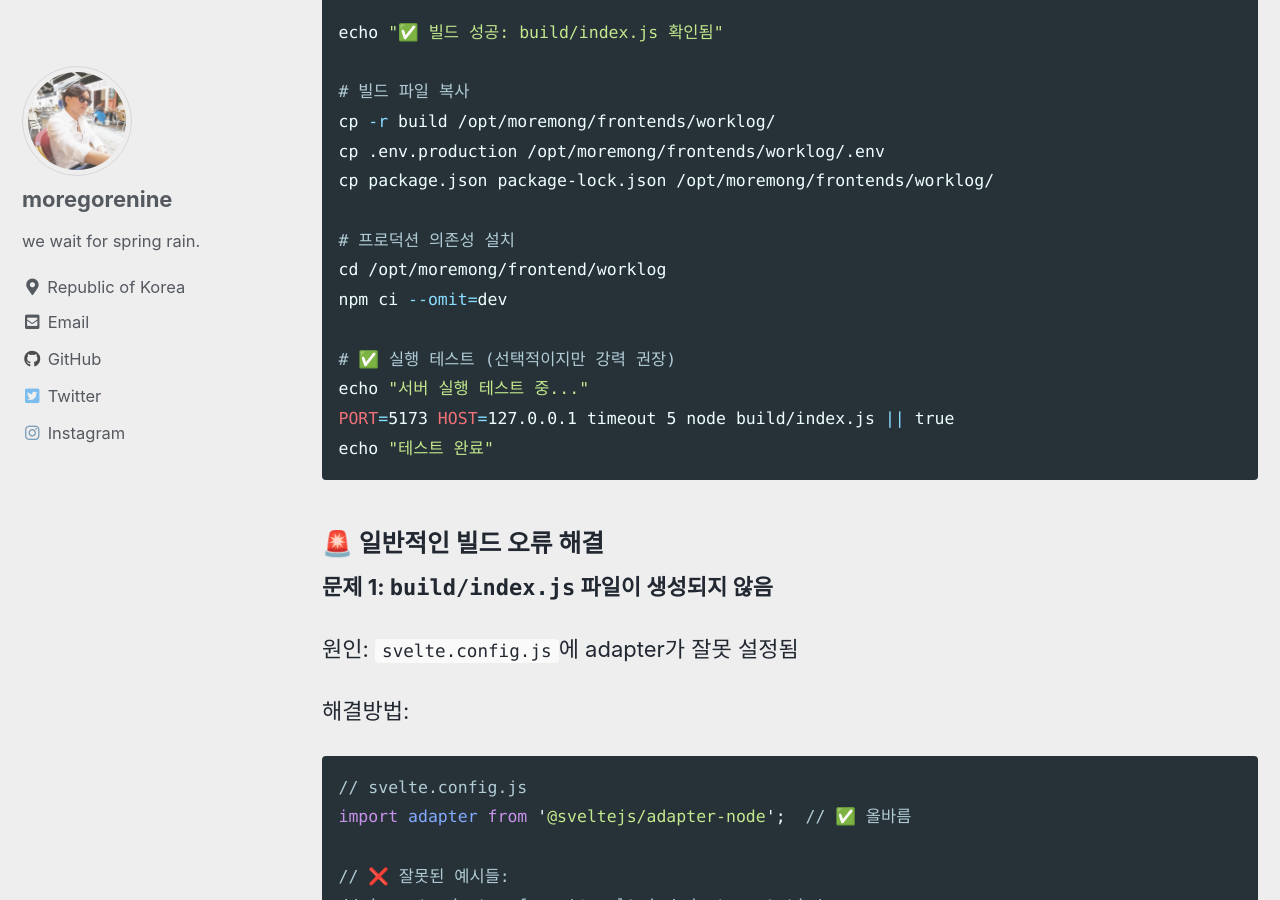
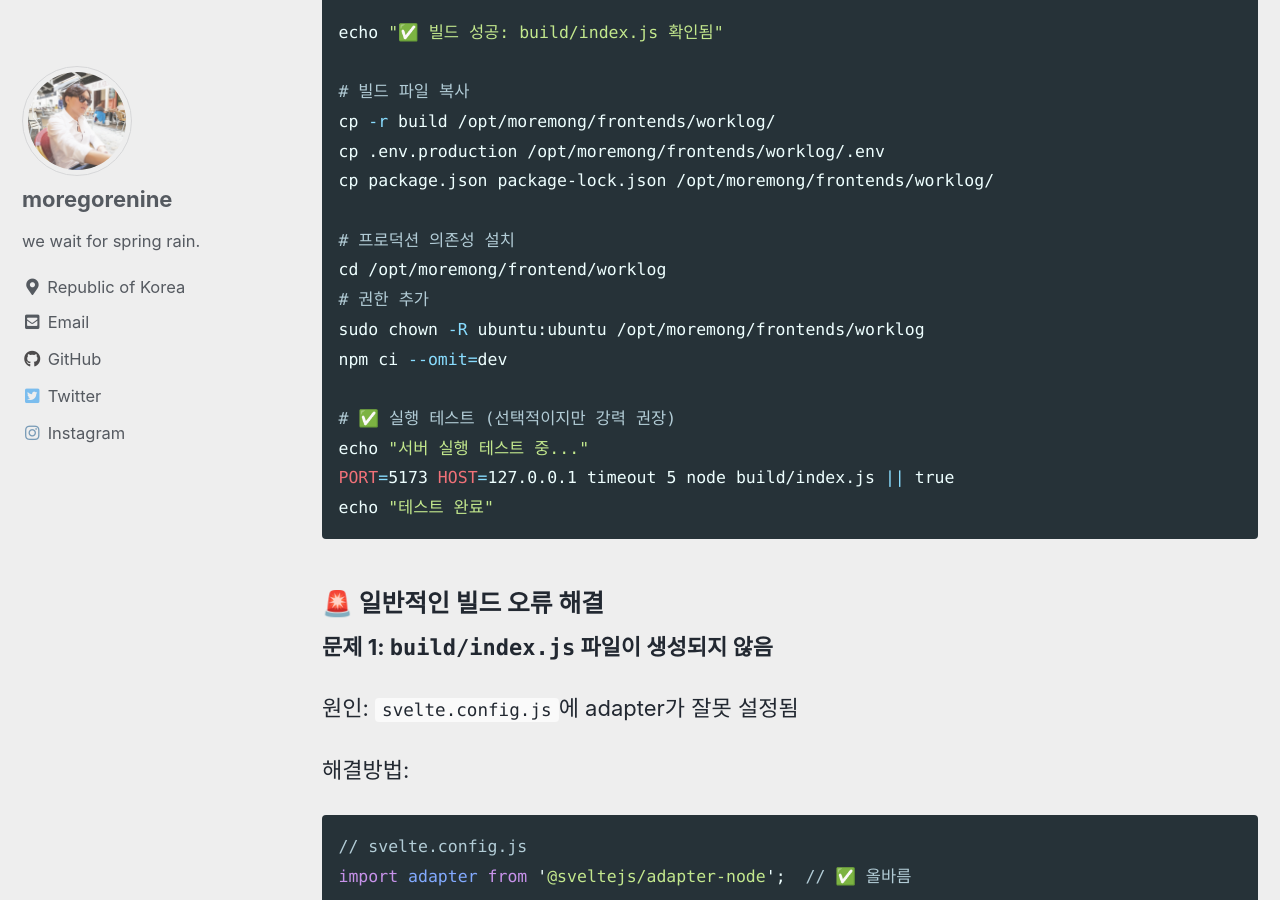
Before and after one commit to moregorenine/moregorenine.github.io, a Jekyll site: the page built from _posts/dev/2025-11-16-ubuntu-deployment-guide-claude.md, in a window 1280 px wide and 900 px high, scrolled down 24292 px. Built offline with Jekyll 4.4.1, drawn with Linux system fonts in a browser that asks for light colours; cached includes are drawn as plain includes; comment, search, counter and statistics services are not loaded.

Commit message:
Add ownership change for worklog directory
Added ownership change command for the worklog directory.

```diff
--- a/_posts/dev/2025-11-16-ubuntu-deployment-guide-claude.md
+++ b/_posts/dev/2025-11-16-ubuntu-deployment-guide-claude.md
@@ -683,6 +683,8 @@ cp package.json package-lock.json /opt/moremong/frontends/worklog/
 
 # 프로덕션 의존성 설치
 cd /opt/moremong/frontend/worklog
+# 권한 추가
+sudo chown -R ubuntu:ubuntu /opt/moremong/frontends/worklog
 npm ci --omit=dev
 
 # ✅ 실행 테스트 (선택적이지만 강력 권장)
```
